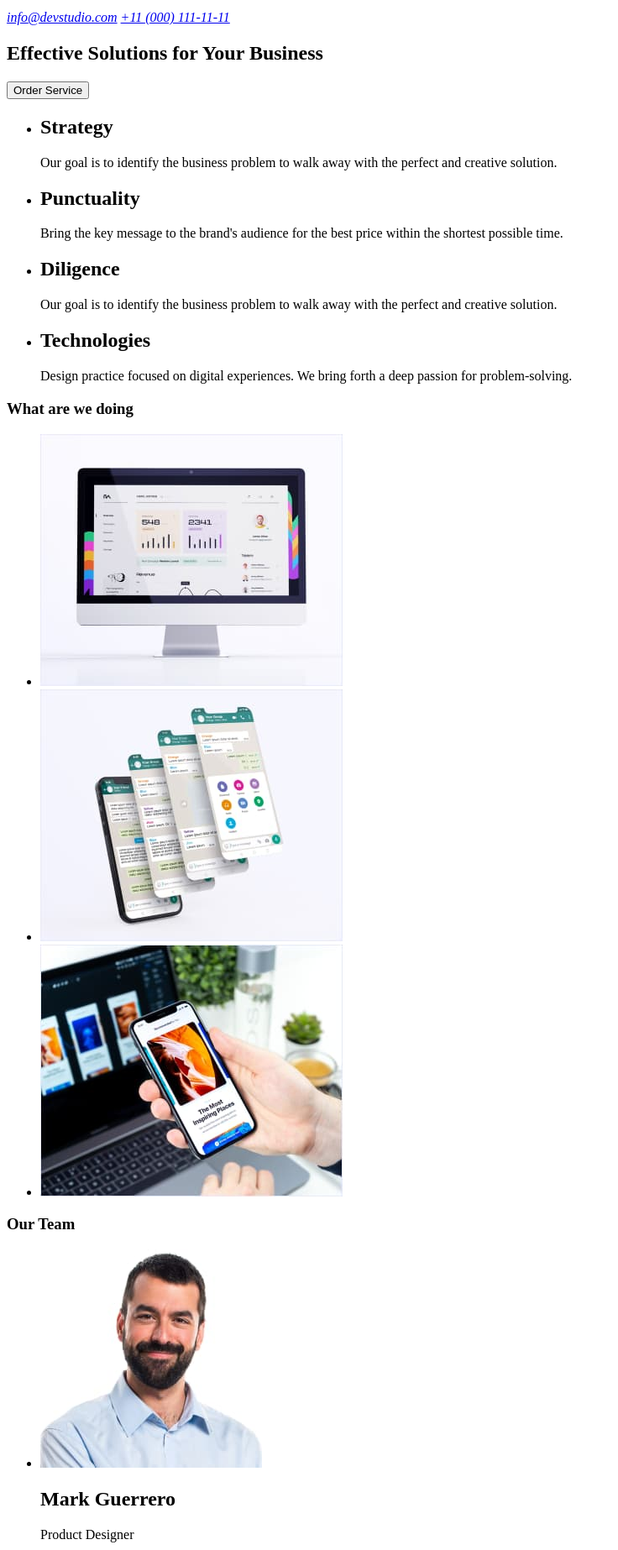
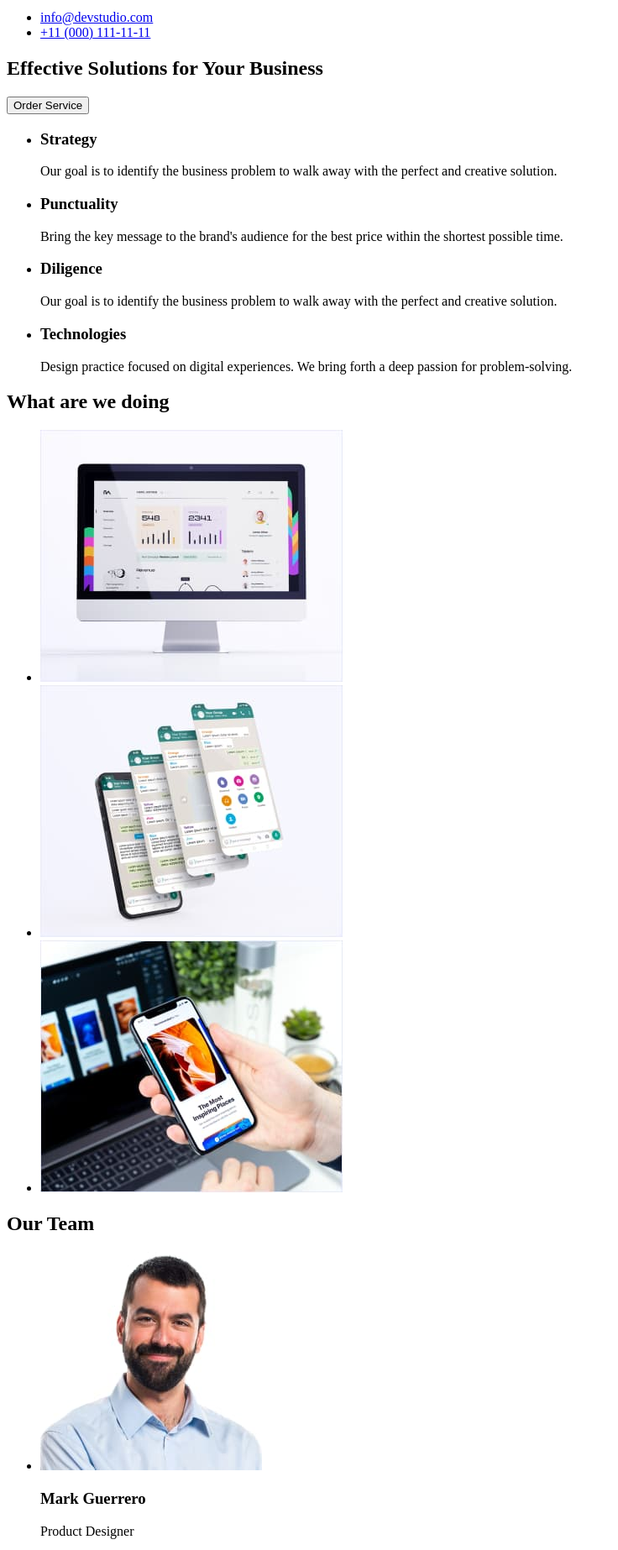
Before and after one commit to valeri143/goit-markup-hw-01, a plain HTML site: page index.html in a window 1280 px wide. Shown: the part 100-1946 px from the top of the page at 84% size, without its empty margins (0-736 px from the left). Drawn offline with Linux system fonts and the light colour scheme.

Commit message:
corrected mistakes

```diff
--- a/index.html
+++ b/index.html
@@ -16,40 +16,41 @@
                 <li><a href="">Contacts</a></li>
             </ul>
         </nav>
-        <address>
-            <a href="mailto:info@devstudio.com">info@devstudio.com</a>
-            <a href="tel:+11(000)111-11-11">+11 (000) 111-11-11</a>
-        </address>
+        <ul>
+           <li><a href="mailto:info@devstudio.com">info@devstudio.com</a></li>
+           <li><a href="tel:+11(000)111-11-11">+11 (000) 111-11-11</a></li>
+        </ul>
     </header>
     <main>
         <section>
             <h1>Effective Solutions for Your Business</h1>
-            <button>Order Service</button>
+            <button type="button">Order Service</button>
         </section>
         <section>
+            <h2 hidden>Quality</h2>
            <ul>
             <li>
-                <h2>Strategy</h2>
+                <h3>Strategy</h3>
                 <p>Our goal is to identify the business
                     problem to walk away with the perfect and creative solution. </p>
             </li>
             <li>
-                <h2>Punctuality</h2>
+                <h3>Punctuality</h3>
                 <p>Bring the key message to the brand's audience for the best price within the shortest possible time. </p>
             </li>
             <li>
-                <h2>Diligence</h2>
+                <h3>Diligence</h3>
                 <p>Our goal is to identify the business
                     problem to walk away with the perfect and creative solution. </p>
             </li>
             <li>
-                <h2>Technologies</h2>
+                <h3>Technologies</h3>
                 <p>Design practice focused on digital experiences. We bring forth a deep passion for problem-solving. </p>
             </li>
            </ul>
         </section>
         <section>
-            <h3>What are we doing</h3>
+            <h2>What are we doing</h2>
             <ul>
                 <li> <img src="./images/img.jpg" alt="computer"  width="360" height="300" > </li>
                 <li> <img src="./images/img1.jpg" alt="phone"    width="360" height="300" > </li>
@@ -57,16 +58,16 @@
             </ul>
         </section>
         <section>
-            <h3>Our Team </h3>
+            <h2>Our Team </h2>
             <ul>
-                <li><img src="./images/img3.jpg" alt="worker1" width="264" height="260">
-                <h2>Mark Guerrero</h2> <p>Product Designer</p></li>
-                <li><img src="./images/img4.jpg" alt="worker2" width="264" height="260">
-                <h2>Tom Ford</h2> <p>Frontend Developer</p></li>
-                <li><img src="./images/img5.jpg" alt="worker3" width="264" height="260">
-                <h2>Camila Garcia</h2> <p>Marketing</p></li>
-                <li><img src="./images/img6.jpg" alt="worker4" width="264" height="260">
-                <h2>Mark Guerrero</h2> <p>UI Designer</p></li>
+                <li><img src="./images/img3.jpg" alt="Photo by Mark Guerrero" width="264" height="260">
+                <h3>Mark Guerrero</h3> <p>Product Designer</p></li>
+                <li><img src="./images/img4.jpg" alt="Photo by Tom Ford" width="264" height="260">
+                <h3>Tom Ford</h3> <p>Frontend Developer</p></li>
+                <li><img src="./images/img5.jpg" alt="Photo by Camila Garcia" width="264" height="260">
+                <h3>Camila Garcia</h3> <p>Marketing</p></li>
+                <li><img src="./images/img6.jpg" alt="Photo by Mark Guerrero" width="264" height="260">
+                <h3>Mark Guerrero</h3> <p>UI Designer</p></li>
             </ul>
         </section>
     </main>
```
Also changed, not shown: .prettierrc.json (added).
